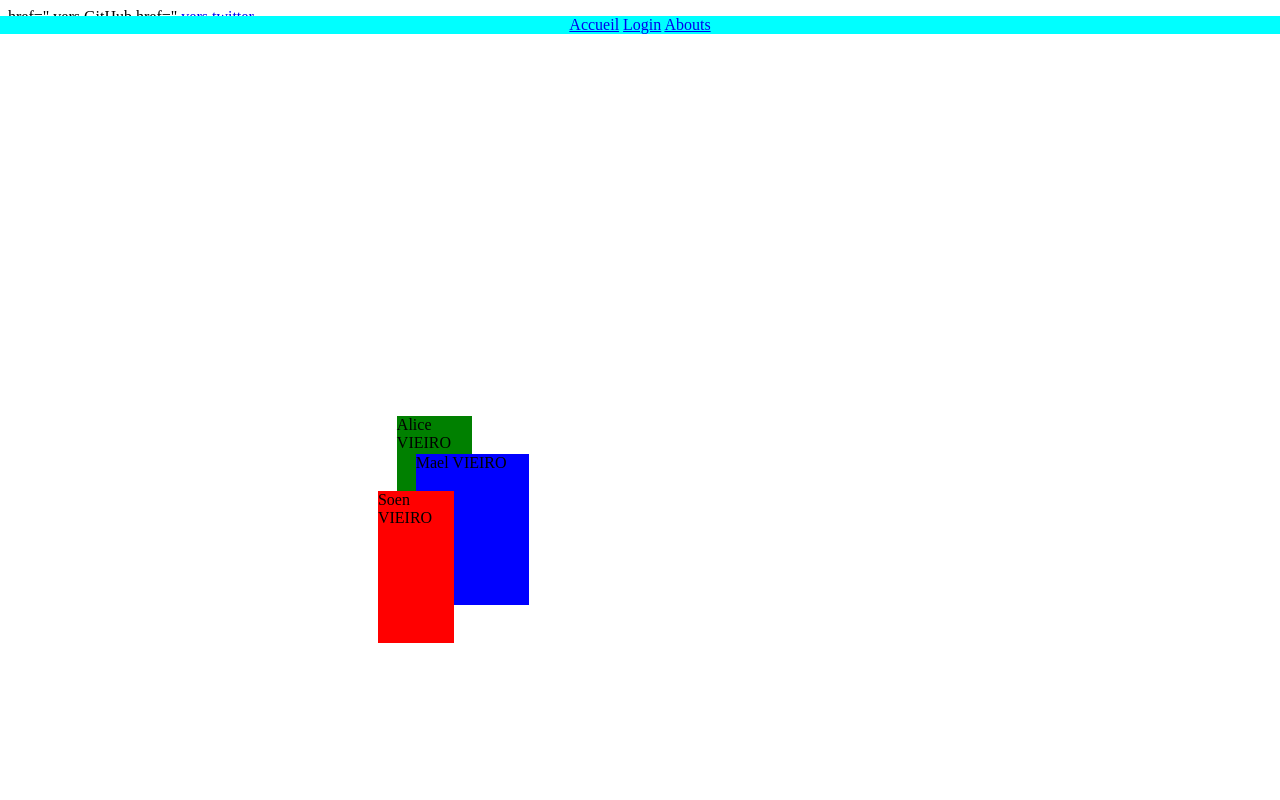
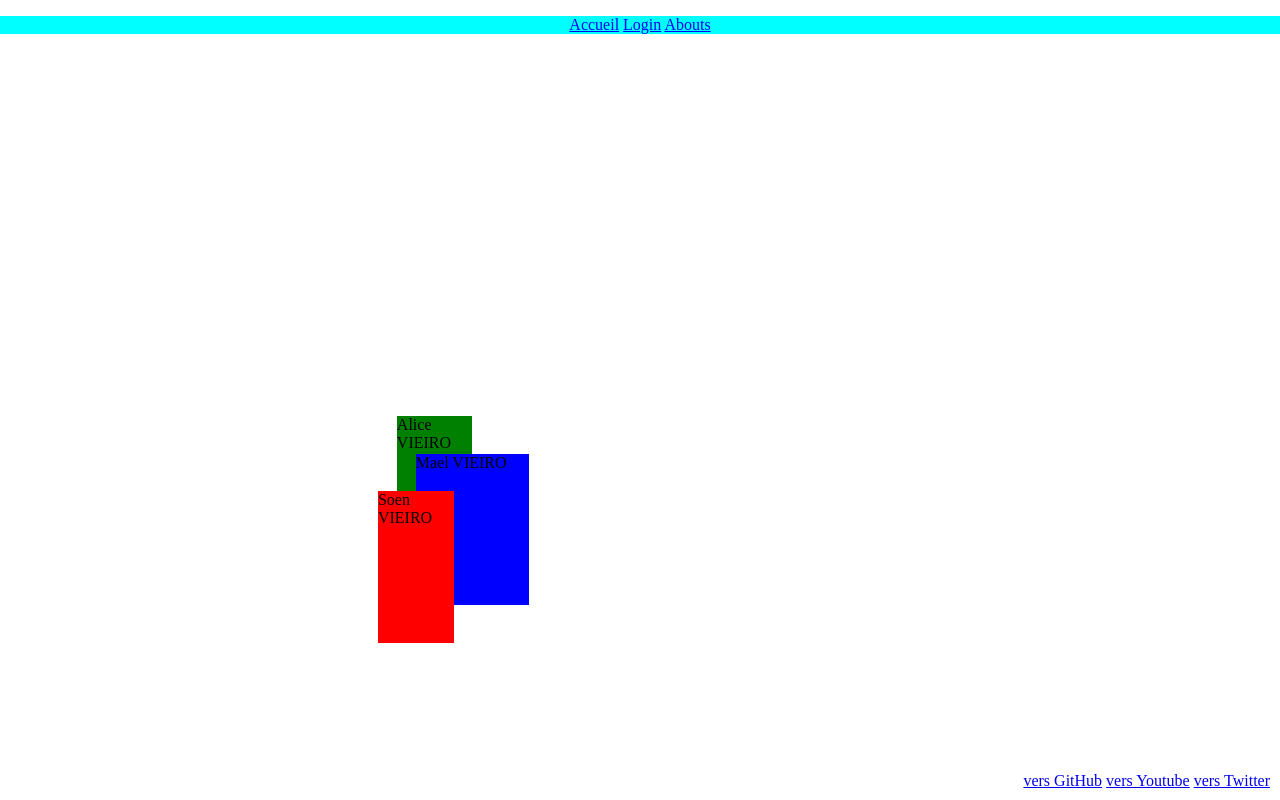
Before and after one commit to JMVClusty/JMVClusty.github.io, a plain HTML site: page index.html in a window 1280 px wide. Drawn offline with Linux system fonts and the light colour scheme.

Commit message:
Update index.html

```diff
--- a/index.html
+++ b/index.html
@@ -26,10 +26,10 @@
     <div style="background-color: green;width: 2cm;height: 4cm;position: absolute;left: 10.5cm;top: 11cm;z-index: 1;">
         Alice VIEIRO
     </div>
-    <footer>
-       <a> href="<github class="com"> vers GitHub</github></a>
-       <a> href="<youtube class="com"></youtube></a>
-       <a href="twitter.com"> vers twitter</a>
+    <footer style="position: fixed;bottom: 10px;right: 10px;">
+       <a href="https://www.github.com"> vers GitHub</a>
+       <a href="https://www.youtube.com"> vers Youtube</a>
+       <a href="https://www.twitter.com"> vers Twitter</a>
 
     </footer>
 
```
